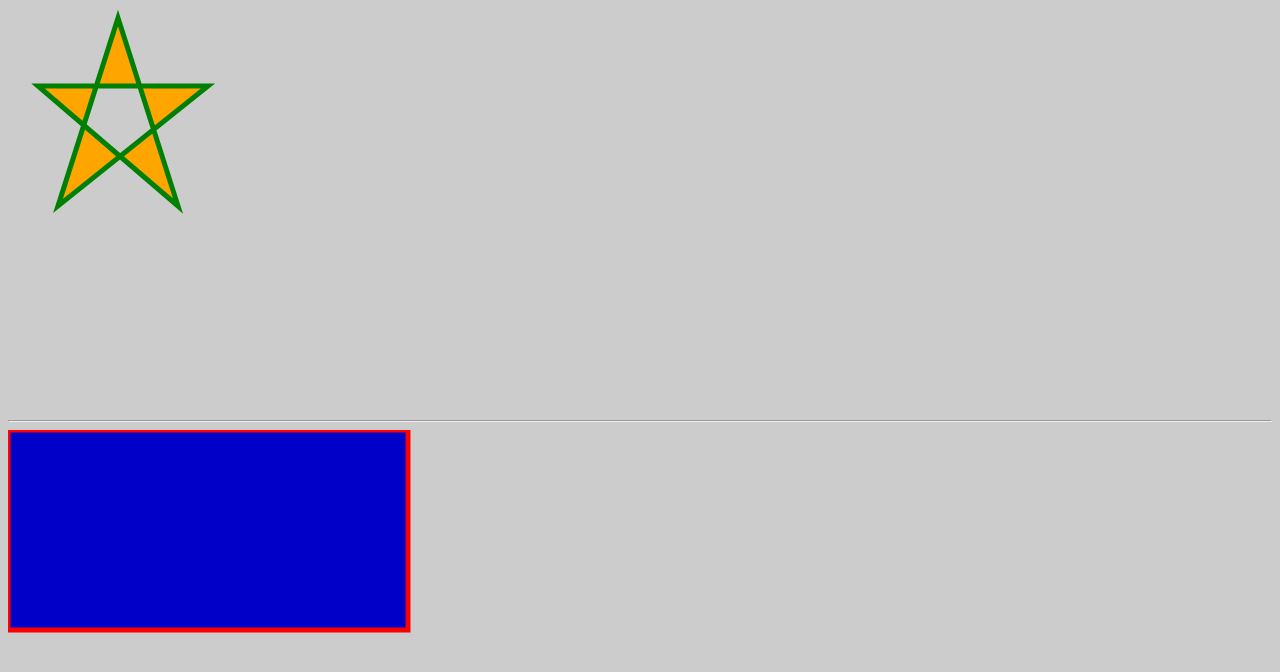
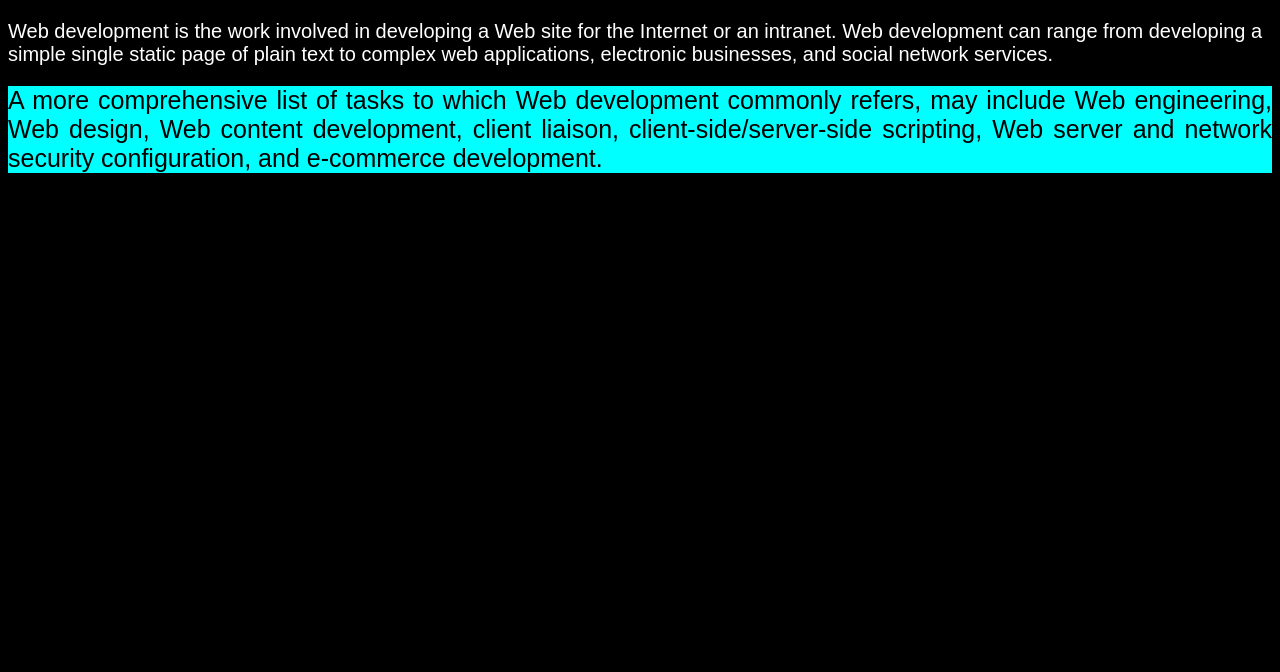
Before and after one commit to samr-iddh/css, a plain HTML site: page index.html in a window 1280 px wide. Drawn offline with Linux system fonts and the light colour scheme.

Commit message:
Add files via upload

```diff
--- a/index.html
+++ b/index.html
@@ -1,23 +1,23 @@
 <!DOCTYPE html>
 <html>
-  <head>
-    <title>repl.it</title>
-    <style>
-body {
-  background-image: url("h.jpg"), url("h.jpg");
-  background-color: #cccccc;
-  background-attachment: fixed;
-  background-position: relative;
+<head>
+<style>
+html {
+    font-size: 20px;
+    background-color: black;
+    color: white;
+    font-family: arial;
+}
+#test {
+    background-color: aqua;
+    color: black;
+    font-size: 25px;
+    text-align: justify;
 }
 </style>
-    <body>
-    <svg width="400" height="400">
-    <polygon points="110,10 50,198 200,78 30,78 170,198"
-    style="fill:orange; stroke:green; stroke-width:5;
-    fill-rule:evenodd;" />
-    <br><hr>
-    <svg width="500" height="600">
-    <rect width="400" height="200" style="fill:rgb(0,0,200);
-    stroke-width:5;stroke:rgb(255,0,0)" />
-    </body>
+</head>
+<body>
+<p>Web development is the work involved in developing a Web site for the Internet or an intranet. Web development can range from developing a simple single static page of plain text to complex web applications, electronic businesses, and social network services.</p>
+<div id="test">A more comprehensive list of tasks to which Web development commonly refers, may include Web engineering, Web design, Web content development, client liaison, client-side/server-side scripting, Web server and network security configuration, and e-commerce development.</div>
+</body>
 </html>
```
